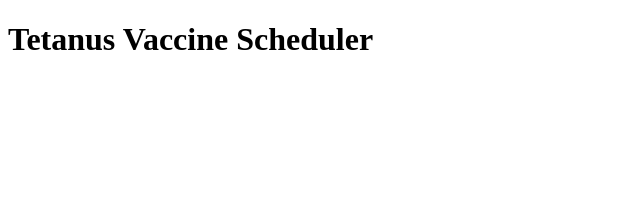
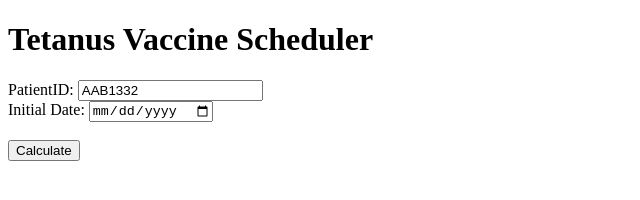
Before and after one commit to Gayheart/VaccineTimingtool, a plain HTML site: page index.html in a window 1280 px wide. Shown: the whole page, without its empty margins (0-640 px from the left). Drawn offline with Linux system fonts and the light colour scheme.

Commit message:
completed date calculation function

```diff
--- /dev/null
+++ b/dateCalc.js
@@ -0,0 +1,49 @@
+function dateCalc() {
+
+  // Intial date from form
+    var x = document.getElementById("frm1");
+    var text = x.elements[1].value;
+
+    const d = new Date(text);
+
+  // Calculate the dates for each dose
+    const dates = [
+      { label: "First Dose (Day 0)", date: new Date(d) },
+      { label: "Second Dose (Day 3)", date: new Date(new Date(d).setDate(d.getDate() + 3)) },
+      { label: "Third Dose (Day 7)", date: new Date(new Date(d).setDate(d.getDate() + 7)) },
+      { label: "Fourth Dose (Day 14)", date: new Date(new Date(d).setDate(d.getDate() + 14)) },
+      { label: "Fifth Dose (Day 28)", date: new Date(new Date(d).setDate(d.getDate() + 28)) },
+    ];
+
+  // Format the dates and output them to the page
+    let output = ""; // Initialize an empty string to store the formatted dates
+
+    // Iterate over the dates array using forEach()
+    dates.forEach((dateObj) => {
+    // Format each date object and append it to the output string
+    output += `${dateObj.label}: ${dateObj.date.toLocaleDateString('en-US', { timeZone: 'UTC' })}\n`;
+    });
+
+  // Display the formatted dates on the web page
+    document.getElementById("Dates").innerHTML = output;
+
+
+  // Create a shareable JSON object
+  let shareableData = {
+      vaccinationSchedule: dates.map((dateObj) => ({
+          label: dateObj.label,
+          date: dateObj.date.toLocaleDateString('en-US', { timeZone: 'UTC' }),
+      })),
+  };
+  localStorage.setItem("shareableData", JSON.stringify(shareableData));
+}
+
+// Function to share the vaccination schedule
+function shareSchedule() {
+  // Get the shareable JSON object from local storage
+  let shareableData = JSON.parse(localStorage.getItem("shareableData"));
+
+  // Share the data using AWS SNS or other sharing mechanisms
+  // For demonstration purposes, we'll just log the data to the console
+  console.log(shareableData);
+}
--- a/index.html
+++ b/index.html
@@ -7,5 +7,20 @@
 </head>
 <body>
     <h1>Tetanus Vaccine Scheduler</h1>
+
+    <form id="frm1" action="/action_page.php">
+        <label for="PatientID">PatientID:</label>
+        <input type="text" id="PatientID" name="PatientID" value="AAB1332"><br>
+
+        <label for="InitialDate">Initial Date:</label>
+        <input type="date" id="InitialDate" name="InitialDate">
+    </form> <br>
+
+    <button onclick="dateCalc()">Calculate</button><br>
+
+    <p id="Dates"></p>
+
+    <script src="dateCalc.js"></script>
+
 </body>
 </html>
--- /dev/null
+++ b/styles.css
@@ -0,0 +1,3 @@
+#Dates {
+    white-space: pre-wrap;
+  }
```
